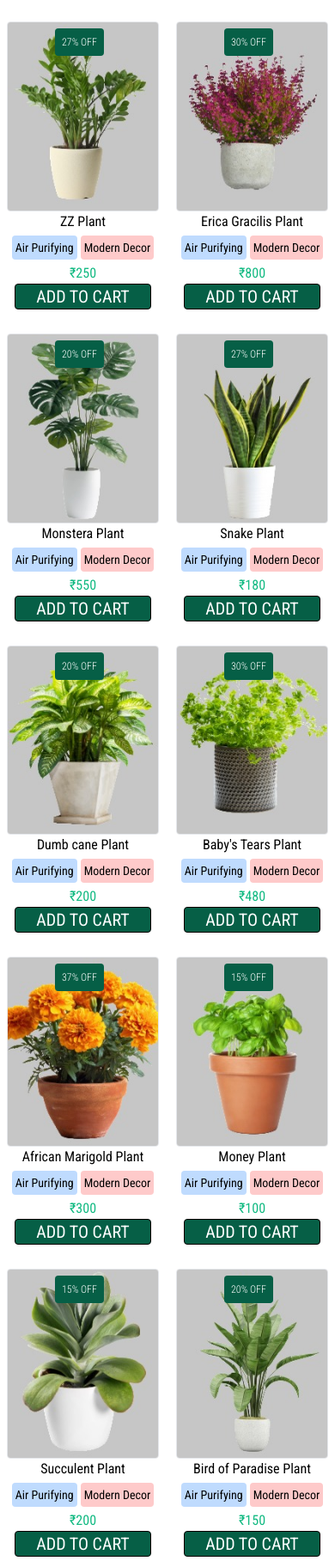
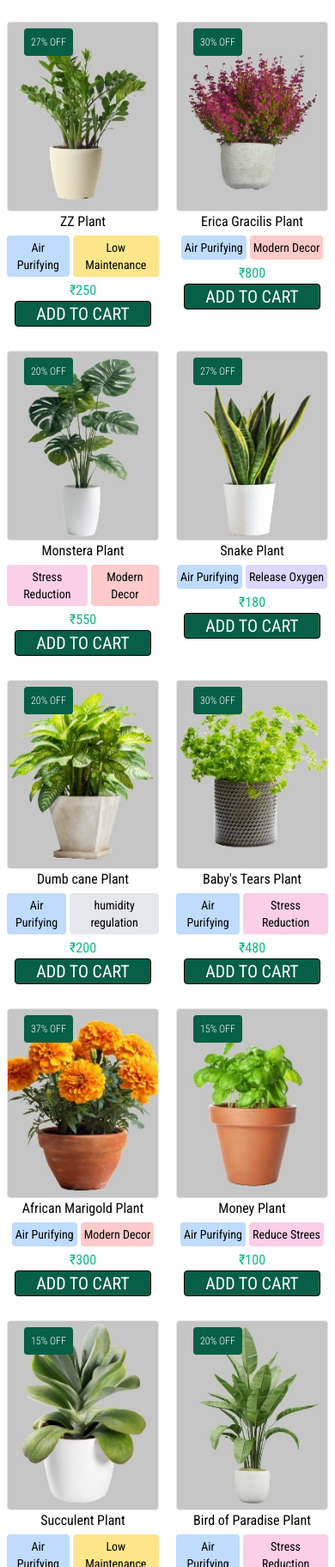
Before and after one commit to dhivakar07/Greenden-tailwind, a plain HTML site: page products.html in a window 390 px wide. Shown: the part 177-2000 px from the top of the page at 86% size. Drawn offline with nearby package versions, Linux system fonts and the light colour scheme.

Commit message:
small update

```diff
--- a/products.html
+++ b/products.html
@@ -21,7 +21,7 @@
     <nav
       class="bg-green-100 p-3 flex items-center justify-between shadow-xl sticky top-0 z-10"
     >
-      <h1 class="text-2xl">Greenden</h1>
+      <h1 class="text-2xl font-bold">Greenden</h1>
       <svg
         xmlns="http://www.w3.org/2000/svg"
         viewBox="0 0 16 16"
@@ -65,14 +65,14 @@
             class="border rounded inline hover:shadow-2xl transform duration-1000 hover:-translate-y-2"
           />
           <p
-            class="z-2 absolute top-2 left-14 p-2 font-light bg-green-800 text-white text-xs rounded"
+            class="z-2 absolute top-2 left-5 p-2 font-light bg-green-800 text-white text-xs rounded md:absolute md:left-14"
           >
             27% OFF
           </p>
           <h1 class="mb-1">ZZ Plant</h1>
           <div class="mb-1 flex gap-1 justify-center">
             <p class="bg-blue-200 p-1 rounded text-sm">Air Purifying</p>
-            <p class="bg-red-200 p-1 rounded text-sm">Modern Decor</p>
+            <p class="bg-yellow-200 p-1 rounded text-sm">Low Maintenance</p>
           </div>
           <p class="text-green-500">₹250</p>
           <button
@@ -88,7 +88,7 @@
             class="border rounded inline hover:shadow-2xl transform duration-1000 hover:-translate-y-2"
           />
           <p
-            class="z-2 absolute top-2 left-14 p-2 font-light bg-green-800 text-white text-xs rounded"
+            class="z-2 absolute top-2 left-5 p-2 font-light bg-green-800 text-white text-xs rounded md:absolute md:left-14"
           >
             30% OFF
           </p>
@@ -111,13 +111,13 @@
             class="border rounded inline hover:shadow-2xl transform duration-1000 hover:-translate-y-2"
           />
           <p
-            class="z-2 absolute top-2 left-14 p-2 font-light bg-green-800 text-white text-xs rounded"
+            class="z-2 absolute top-2 left-5 p-2 font-light bg-green-800 text-white text-xs rounded md:absolute md:left-14"
           >
             20% OFF
           </p>
           <h1 class="mb-1">Monstera Plant</h1>
           <div class="mb-1 flex gap-1 justify-center">
-            <p class="bg-blue-200 p-1 rounded text-sm">Air Purifying</p>
+            <p class="bg-pink-200 p-1 rounded text-sm">Stress Reduction</p>
             <p class="bg-red-200 p-1 rounded text-sm">Modern Decor</p>
           </div>
           <p class="text-green-500">₹550</p>
@@ -134,14 +134,14 @@
             class="border rounded inline hover:shadow-2xl transform duration-1000 hover:-translate-y-2"
           />
           <p
-            class="z-2 absolute top-2 left-14 p-2 font-light bg-green-800 text-white text-xs rounded"
+            class="z-2 absolute top-2 left-5 p-2 font-light bg-green-800 text-white text-xs rounded md:absolute md:left-14"
           >
             27% OFF
           </p>
           <h1 class="mb-1">Snake Plant</h1>
           <div class="mb-1 flex gap-1 justify-center">
             <p class="bg-blue-200 p-1 rounded text-sm">Air Purifying</p>
-            <p class="bg-red-200 p-1 rounded text-sm">Modern Decor</p>
+            <p class="bg-purple-200 p-1 rounded text-sm">Release Oxygen</p>
           </div>
           <p class="text-green-500">₹180</p>
           <button
@@ -157,14 +157,14 @@
             class="border rounded inline hover:shadow-2xl transform duration-1000 hover:-translate-y-2"
           />
           <p
-            class="z-2 absolute top-2 left-14 p-2 font-light bg-green-800 text-white text-xs rounded"
+            class="z-2 absolute top-2 left-5 p-2 font-light bg-green-800 text-white text-xs rounded md:absolute md:left-14"
           >
             20% OFF
           </p>
           <h1 class="mb-1">Dumb cane Plant</h1>
           <div class="mb-1 flex gap-1 justify-center">
             <p class="bg-blue-200 p-1 rounded text-sm">Air Purifying</p>
-            <p class="bg-red-200 p-1 rounded text-sm">Modern Decor</p>
+            <p class="bg-gray-200 p-1 rounded text-sm">humidity regulation</p>
           </div>
           <p class="text-green-500">₹200</p>
           <button
@@ -180,14 +180,14 @@
             class="border rounded inline hover:shadow-2xl transform duration-1000 hover:-translate-y-2"
           />
           <p
-            class="z-2 absolute top-2 left-14 p-2 font-light bg-green-800 text-white text-xs rounded"
+            class="z-2 absolute top-2 left-5 p-2 font-light bg-green-800 text-white text-xs rounded md:absolute md:left-14"
           >
             30% OFF
           </p>
           <h1 class="mb-1">Baby's Tears Plant</h1>
           <div class="mb-1 flex gap-1 justify-center">
             <p class="bg-blue-200 p-1 rounded text-sm">Air Purifying</p>
-            <p class="bg-red-200 p-1 rounded text-sm">Modern Decor</p>
+            <p class="bg-pink-200 p-1 rounded text-sm">Stress Reduction</p>
           </div>
           <p class="text-green-500">₹480</p>
           <button
@@ -203,7 +203,7 @@
             class="border rounded inline hover:shadow-2xl transform duration-1000 hover:-translate-y-2"
           />
           <p
-            class="z-2 absolute top-2 left-14 p-2 font-light bg-green-800 text-white text-xs rounded"
+            class="z-2 absolute top-2 left-5 p-2 font-light bg-green-800 text-white text-xs rounded md:absolute md:left-14"
           >
             37% OFF
           </p>
@@ -226,14 +226,14 @@
             class="border rounded inline hover:shadow-2xl transform duration-1000 hover:-translate-y-2"
           />
           <p
-            class="z-2 absolute top-2 left-14 p-2 font-light bg-green-800 text-white text-xs rounded"
+            class="z-2 absolute top-2 left-5 p-2 font-light bg-green-800 text-white text-xs rounded md:absolute md:left-14"
           >
             15% OFF
           </p>
           <h1 class="mb-1">Money Plant</h1>
           <div class="mb-1 flex gap-1 justify-center">
             <p class="bg-blue-200 p-1 rounded text-sm">Air Purifying</p>
-            <p class="bg-red-200 p-1 rounded text-sm">Modern Decor</p>
+            <p class="bg-pink-200 p-1 rounded text-sm">Reduce Strees</p>
           </div>
           <p class="text-green-500">₹100</p>
           <button
@@ -249,14 +249,14 @@
             class="border rounded inline hover:shadow-2xl transform duration-1000 hover:-translate-y-2"
           />
           <p
-            class="z-2 absolute top-2 left-14 p-2 font-light bg-green-800 text-white text-xs rounded"
+            class="z-2 absolute top-2 left-5 p-2 font-light bg-green-800 text-white text-xs rounded md:absolute md:left-14"
           >
             15% OFF
           </p>
           <h1 class="mb-1">Succulent Plant</h1>
           <div class="mb-1 flex gap-1 justify-center">
             <p class="bg-blue-200 p-1 rounded text-sm">Air Purifying</p>
-            <p class="bg-red-200 p-1 rounded text-sm">Modern Decor</p>
+            <p class="bg-yellow-200 p-1 rounded text-sm">Low Maintenance</p>
           </div>
           <p class="text-green-500">₹200</p>
           <button
@@ -272,14 +272,14 @@
             class="border rounded inline hover:shadow-2xl transform duration-1000 hover:-translate-y-2"
           />
           <p
-            class="z-2 absolute top-2 left-14 p-2 font-light bg-green-800 text-white text-xs rounded"
+            class="z-2 absolute top-2 left-5 p-2 font-light bg-green-800 text-white text-xs rounded md:absolute md:left-14"
           >
             20% OFF
           </p>
           <h1 class="mb-1">Bird of Paradise Plant</h1>
           <div class="mb-1 flex gap-1 justify-center">
             <p class="bg-blue-200 p-1 rounded text-sm">Air Purifying</p>
-            <p class="bg-red-200 p-1 rounded text-sm">Modern Decor</p>
+            <p class="bg-pink-200 p-1 rounded text-sm">Stress Reduction</p>
           </div>
           <p class="text-green-500">₹150</p>
           <button
@@ -295,14 +295,14 @@
             class="border rounded inline hover:shadow-2xl transform duration-1000 hover:-translate-y-2"
           />
           <p
-            class="z-2 absolute top-2 left-14 p-2 font-light bg-green-800 text-white text-xs rounded"
+            class="z-2 absolute top-2 left-5 p-2 font-light bg-green-800 text-white text-xs rounded md:absolute md:left-14"
           >
             27% OFF
           </p>
           <h1 class="mb-1">Areca Palm Plant</h1>
           <div class="mb-1 flex gap-1 justify-center">
-            <p class="bg-blue-200 p-1 rounded text-sm">Air Purifying</p>
-            <p class="bg-red-200 p-1 rounded text-sm">Modern Decor</p>
+            <p class="bg-gray-200 p-1 rounded text-sm">Humidity Control</p>
+            <p class="bg-yellow-200 p-1 rounded text-sm">Low Maintenance</p>
           </div>
           <p class="text-green-500">₹360</p>
           <button
@@ -318,13 +318,13 @@
             class="border rounded inline hover:shadow-2xl transform duration-1000 hover:-translate-y-2"
           />
           <p
-            class="z-2 absolute top-2 left-14 p-2 font-light bg-green-800 text-white text-xs rounded"
+            class="z-2 absolute top-2 left-5 p-2 font-light bg-green-800 text-white text-xs rounded md:absolute md:left-14"
           >
             15% OFF
           </p>
           <h1 class="mb-1">Peace Lily Plant</h1>
           <div class="mb-1 flex gap-1 justify-center">
-            <p class="bg-blue-200 p-1 rounded text-sm">Air Purifying</p>
+            <p class="bg-pink-200 p-1 rounded text-sm">Stress Reduction</p>
             <p class="bg-red-200 p-1 rounded text-sm">Modern Decor</p>
           </div>
           <p class="text-green-500">₹500</p>
```
Also changed, not shown: contact.html (+5 -5 lines), index.html (+5 -5 lines).
